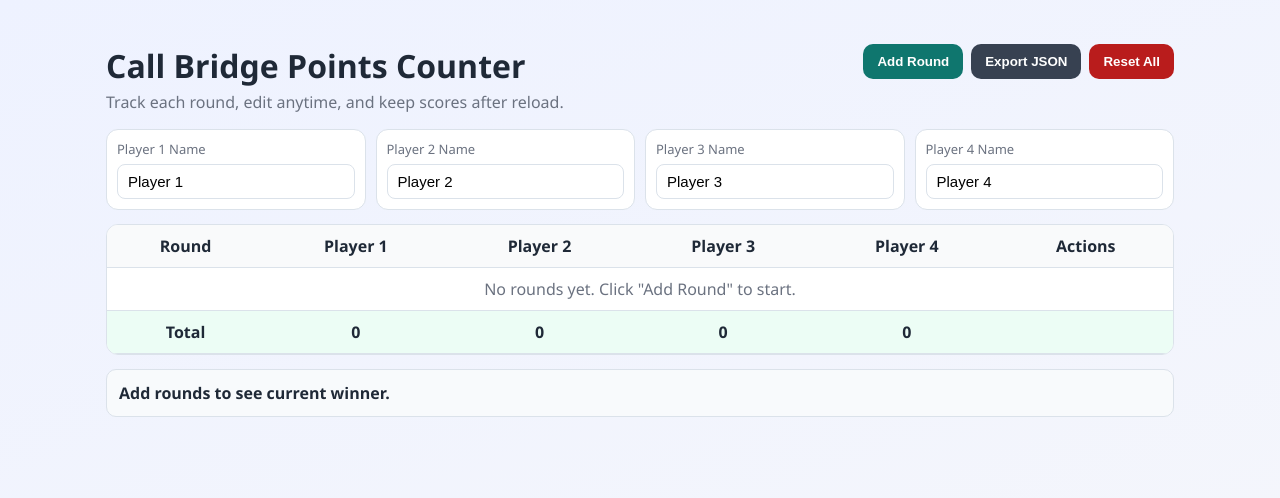
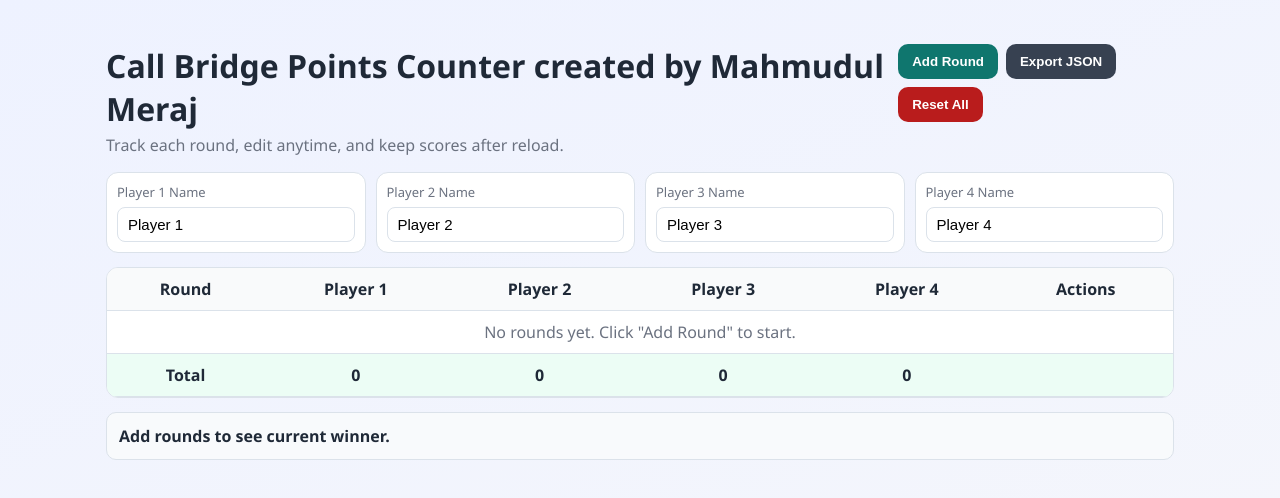
Before and after one commit to mahmudul-meraj/Call-bridge-points-counter, a plain HTML site: page index.html in a window 1280 px wide. Drawn offline with Linux system fonts and the light colour scheme.

Commit message:
Header change
created by Mahmudul Meraj

```diff
--- a/index.html
+++ b/index.html
@@ -10,7 +10,7 @@
   <main class="app">
     <header class="top">
       <div>
-        <h1>Call Bridge Points Counter</h1>
+        <h1>Call Bridge Points Counter created by Mahmudul Meraj</h1>
         <p>Track each round, edit anytime, and keep scores after reload.</p>
       </div>
       <div class="actions">
```
